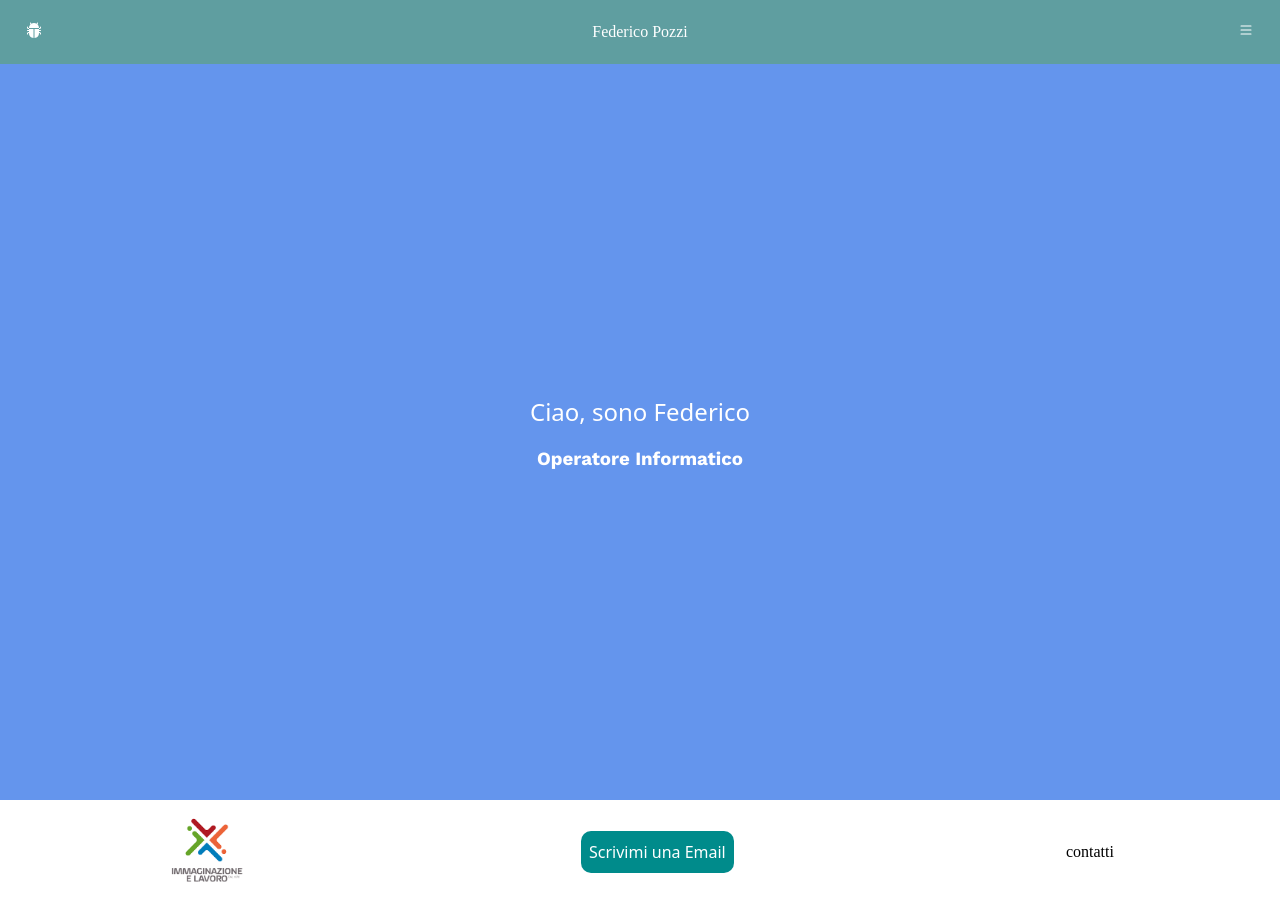
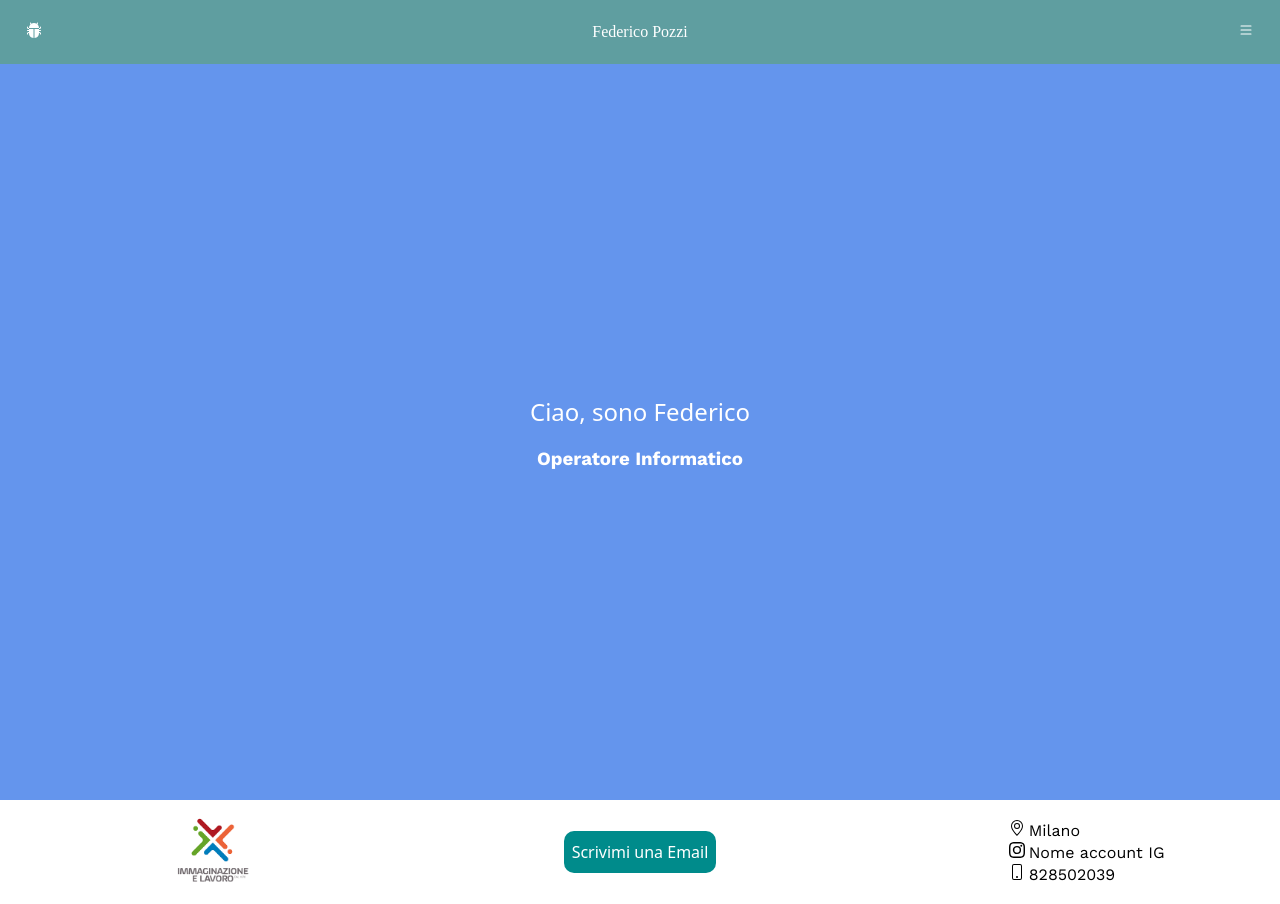
Before and after one commit to stefanouy/sito-personale, a plain HTML site: page index.html in a window 1280 px wide. Drawn offline with nearby package versions, Linux system fonts and the light colour scheme; a web font is replaced by a local one.

Commit message:
stage.html

```diff
--- a/index.html
+++ b/index.html
@@ -12,7 +12,6 @@
     <link rel="stylesheet" href="./style.css">
 </head>
 <body>
-
     <header>
         <div class="logo">
             <svg xmlns="http://www.w3.org/2000/svg" width="16" height="16" fill="currentColor" class="bi bi-bug-fill" viewBox="0 0 16 16">
@@ -30,17 +29,18 @@
         </div>
     </header>
 
+
     <div id="menu">
         <div class="menu-lista">
             <ul class="work-sans">
                 <li>
-                    <a href="">Intro</a>
+                    <a href="./index.html">Intro</a>
                 </li>
                 <li>
                     <a href="">CV</a>
                 </li>
                 <li>
-                    <a href="">Stage</a>
+                    <a href="./pages/stage.html">Stage</a>
                 </li>
             </ul>
         </div>
@@ -63,7 +63,28 @@
             </a>
         </div>
         <div class="contatti">
-            contatti
+            <ul>
+                <li>
+                    <svg xmlns="http://www.w3.org/2000/svg" width="16" height="16" fill="currentColor" class="bi bi-geo-alt" viewBox="0 0 16 16">
+                        <path d="M12.166 8.94c-.524 1.062-1.234 2.12-1.96 3.07A32 32 0 0 1 8 14.58a32 32 0 0 1-2.206-2.57c-.726-.95-1.436-2.008-1.96-3.07C3.304 7.867 3 6.862 3 6a5 5 0 0 1 10 0c0 .862-.305 1.867-.834 2.94M8 16s6-5.686 6-10A6 6 0 0 0 2 6c0 4.314 6 10 6 10"/>
+                        <path d="M8 8a2 2 0 1 1 0-4 2 2 0 0 1 0 4m0 1a3 3 0 1 0 0-6 3 3 0 0 0 0 6"/>
+                    </svg>
+                    <span class="work-sans">Milano</span>
+                </li>
+                <li>
+                    <svg xmlns="http://www.w3.org/2000/svg" width="16" height="16" fill="currentColor" class="bi bi-instagram" viewBox="0 0 16 16">
+                        <path d="M8 0C5.829 0 5.556.01 4.703.048 3.85.088 3.269.222 2.76.42a3.9 3.9 0 0 0-1.417.923A3.9 3.9 0 0 0 .42 2.76C.222 3.268.087 3.85.048 4.7.01 5.555 0 5.827 0 8.001c0 2.172.01 2.444.048 3.297.04.852.174 1.433.372 1.942.205.526.478.972.923 1.417.444.445.89.719 1.416.923.51.198 1.09.333 1.942.372C5.555 15.99 5.827 16 8 16s2.444-.01 3.298-.048c.851-.04 1.434-.174 1.943-.372a3.9 3.9 0 0 0 1.416-.923c.445-.445.718-.891.923-1.417.197-.509.332-1.09.372-1.942C15.99 10.445 16 10.173 16 8s-.01-2.445-.048-3.299c-.04-.851-.175-1.433-.372-1.941a3.9 3.9 0 0 0-.923-1.417A3.9 3.9 0 0 0 13.24.42c-.51-.198-1.092-.333-1.943-.372C10.443.01 10.172 0 7.998 0zm-.717 1.442h.718c2.136 0 2.389.007 3.232.046.78.035 1.204.166 1.486.275.373.145.64.319.92.599s.453.546.598.92c.11.281.24.705.275 1.485.039.843.047 1.096.047 3.231s-.008 2.389-.047 3.232c-.035.78-.166 1.203-.275 1.485a2.5 2.5 0 0 1-.599.919c-.28.28-.546.453-.92.598-.28.11-.704.24-1.485.276-.843.038-1.096.047-3.232.047s-2.39-.009-3.233-.047c-.78-.036-1.203-.166-1.485-.276a2.5 2.5 0 0 1-.92-.598 2.5 2.5 0 0 1-.6-.92c-.109-.281-.24-.705-.275-1.485-.038-.843-.046-1.096-.046-3.233s.008-2.388.046-3.231c.036-.78.166-1.204.276-1.486.145-.373.319-.64.599-.92s.546-.453.92-.598c.282-.11.705-.24 1.485-.276.738-.034 1.024-.044 2.515-.045zm4.988 1.328a.96.96 0 1 0 0 1.92.96.96 0 0 0 0-1.92m-4.27 1.122a4.109 4.109 0 1 0 0 8.217 4.109 4.109 0 0 0 0-8.217m0 1.441a2.667 2.667 0 1 1 0 5.334 2.667 2.667 0 0 1 0-5.334"/>
+                    </svg>
+                    <span class="work-sans">Nome account IG</span>
+                </li>
+                <li>
+                    <svg xmlns="http://www.w3.org/2000/svg" width="16" height="16" fill="currentColor" class="bi bi-phone" viewBox="0 0 16 16">
+                        <path d="M11 1a1 1 0 0 1 1 1v12a1 1 0 0 1-1 1H5a1 1 0 0 1-1-1V2a1 1 0 0 1 1-1zM5 0a2 2 0 0 0-2 2v12a2 2 0 0 0 2 2h6a2 2 0 0 0 2-2V2a2 2 0 0 0-2-2z"/>
+                        <path d="M8 14a1 1 0 1 0 0-2 1 1 0 0 0 0 2"/>
+                    </svg>
+                    <span class="work-sans">828502039</span>
+                </li>
+            </ul>
         </div>
     </footer>
 
--- a/style.css
+++ b/style.css
@@ -74,3 +74,11 @@ footer {
     padding: 10px 8px;
     border-radius: 10px;
 }
+
+/* seleziono i tre div dentro al footer  */
+footer > div {
+    /* specifico la larghezza dei tre div nel footer e li metto in mezzo  */
+    width: 33.33333%;
+    display: flex;
+    justify-content: center;
+}
```
Also changed, not shown: pages/stage.html (+36 -0 lines).
